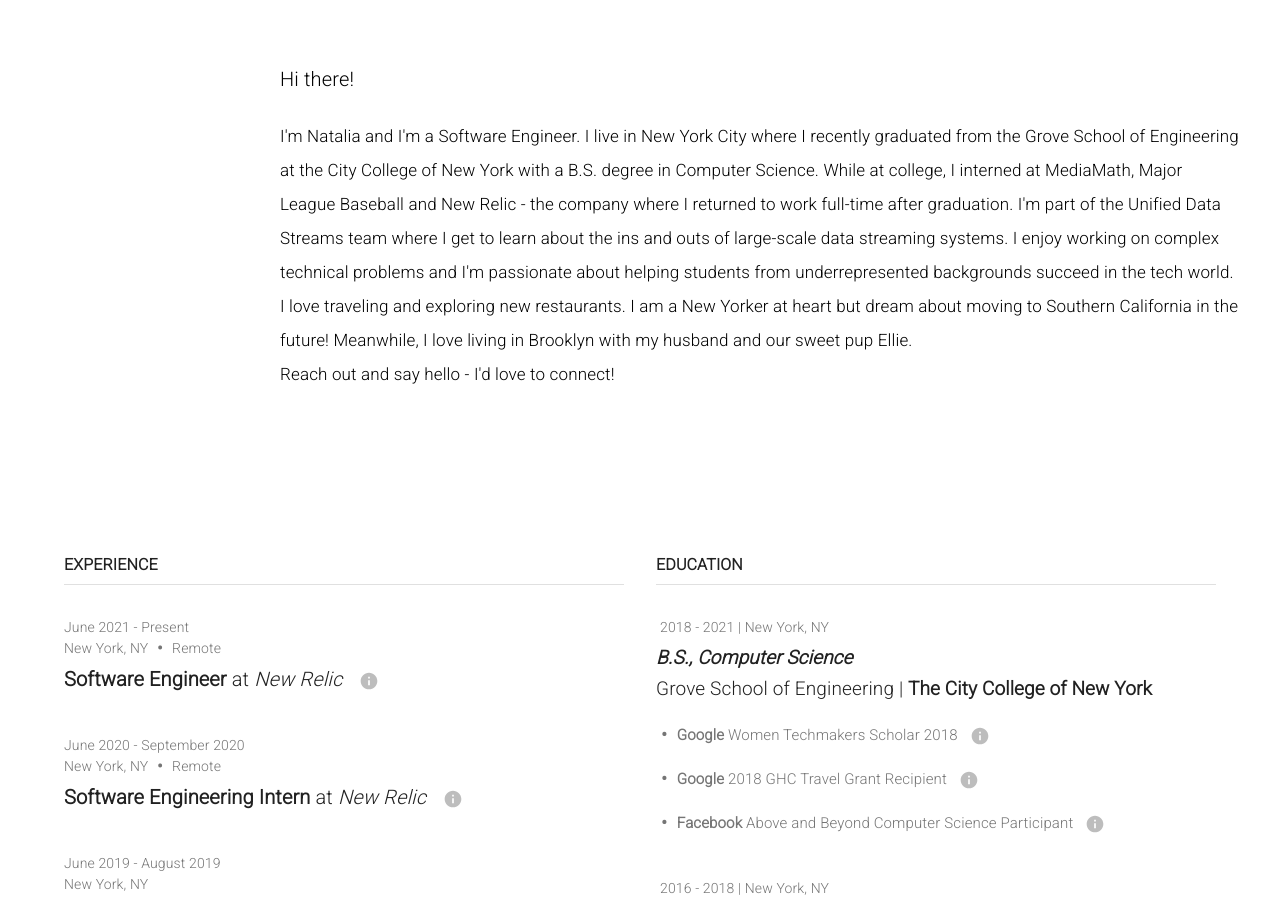
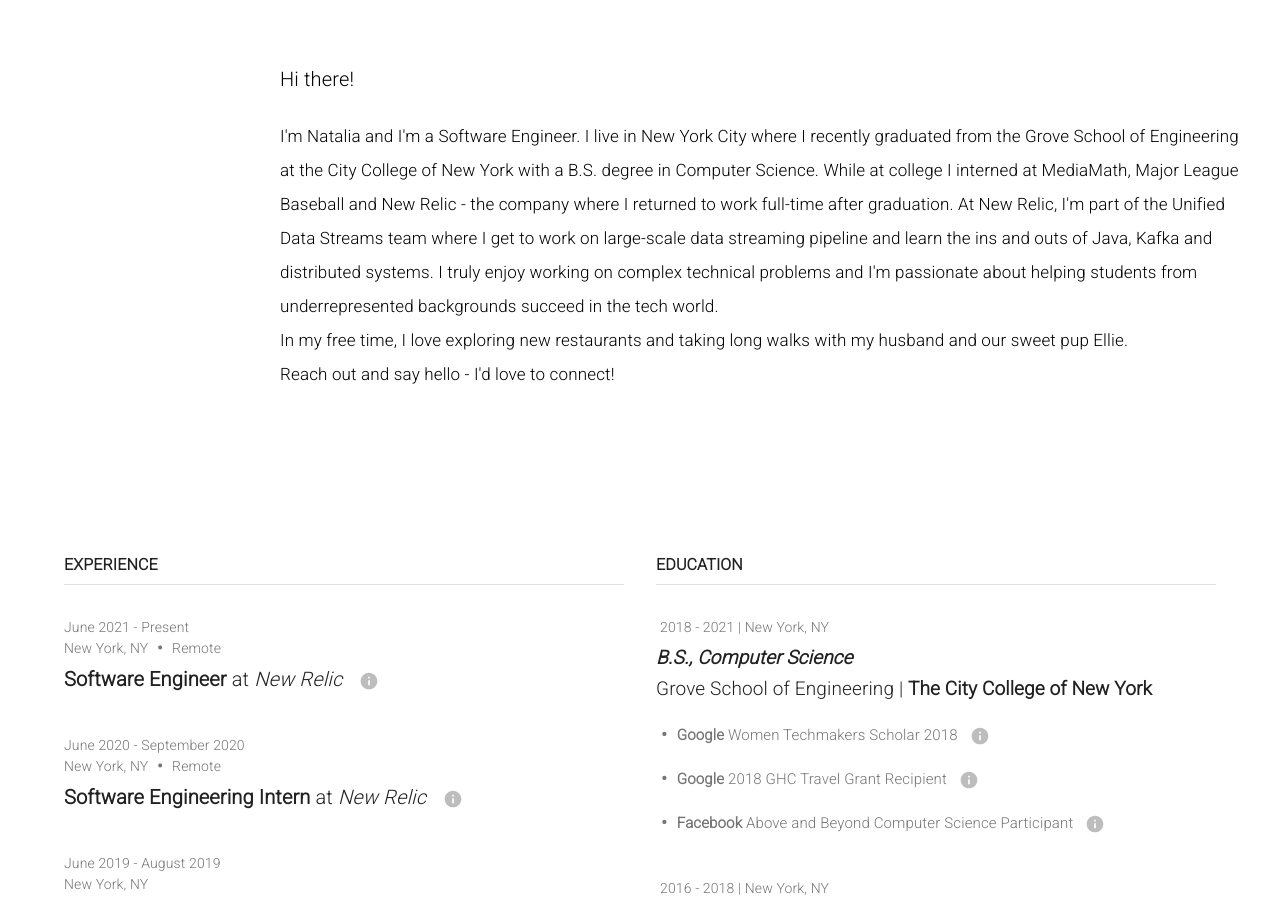
Before and after one commit to nataliaharrow/nataliaharrow, a React (Create React App) app: page /#resume in a window 1280 px wide. Shown: the part 1201-2105 px from the top of the page. Built offline with nearby package versions, Linux system fonts and the light colour scheme.

Commit message:
Updated resume and intro

```diff
--- a/src/components/About.js
+++ b/src/components/About.js
@@ -59,15 +59,17 @@
                 Hi there!
             </Typography>
             <Typography variant="body1" className={classes.text}>
-            I'm Natalia and I'm a Software Engineer. I live in New York City where I recently graduated
-            from the Grove School of Engineering at the City College of New York with a B.S. degree in Computer Science.
-            While at college, I interned at MediaMath, Major League Baseball and New Relic -
-            the company where I returned to work full-time after graduation. I'm part of
-            the Unified Data Streams team where I get to learn about the ins and outs of large-scale data streaming systems.
-            I enjoy working on complex technical problems and I'm passionate about helping students from underrepresented backgrounds
+            I'm Natalia and I'm a Software Engineer.
+            I live in New York City where I recently graduated from the Grove School of Engineering at the City College of New York
+            with a B.S. degree in Computer Science.
+            While at college I interned at MediaMath, Major League Baseball and New Relic -
+            the company where I returned to work full-time after graduation. At New Relic, I'm part of
+            the Unified Data Streams team where I get to work on large-scale data streaming pipeline and learn the ins and outs of
+            Java, Kafka and distributed systems.
+            I truly enjoy working on complex technical problems and I'm passionate about helping students from underrepresented backgrounds
             succeed in the tech world. <br/>
-            I love traveling and exploring new restaurants. I am a New Yorker at heart but dream about moving to Southern California
-            in the future! Meanwhile, I love living in Brooklyn with my husband and our sweet pup Ellie. <br/>
+            In my free time, I love exploring new restaurants and taking long walks with my husband and our sweet pup
+            Ellie. <br/>
             Reach out and say hello - I'd love to connect!
             </Typography>
             </CardContent>
--- a/src/components/ResumeExperience.js
+++ b/src/components/ResumeExperience.js
@@ -115,8 +115,11 @@
     setMmOpen(false);
   };
 
-  const NrFullTimeDescription = ["Part of the Unified Data Streams team where I learn about the ins and outs of a large scale data streaming systems.",
-    "Participate in the team's on-call rotation - I am a sole pager holder during one-week long shifts. I respond to pages, triage, mitigate and resolve incidents or act as an Incident Comander responsible for all communication and coordination around the incident."
+  const NrFullTimeDescription = [
+    "Member of the Unified Data Streams team where I get to work on Tier 1 distributed data streaming systems powering New Relic Alerts product.",
+    "I use Java and Kafka to build and improve services that aggregate, filter, transform and export large quantities of real-time data.",
+    "I participate in my team's on-call rotation. I am a sole pager holder during one-week long shifts when I respond to pages, triage, mitigate and resolve incidents.",
+    "I improved my team's on-call process by creating a comprehensive on-call guide and several runbooks, and providing on-call training to new team members."
   ]
 
   const NrInternDescription = ["Improved my team's performance monitoring Java library by designing, implementing and releasing a new API that reduces the costs of monitoring.",
```
